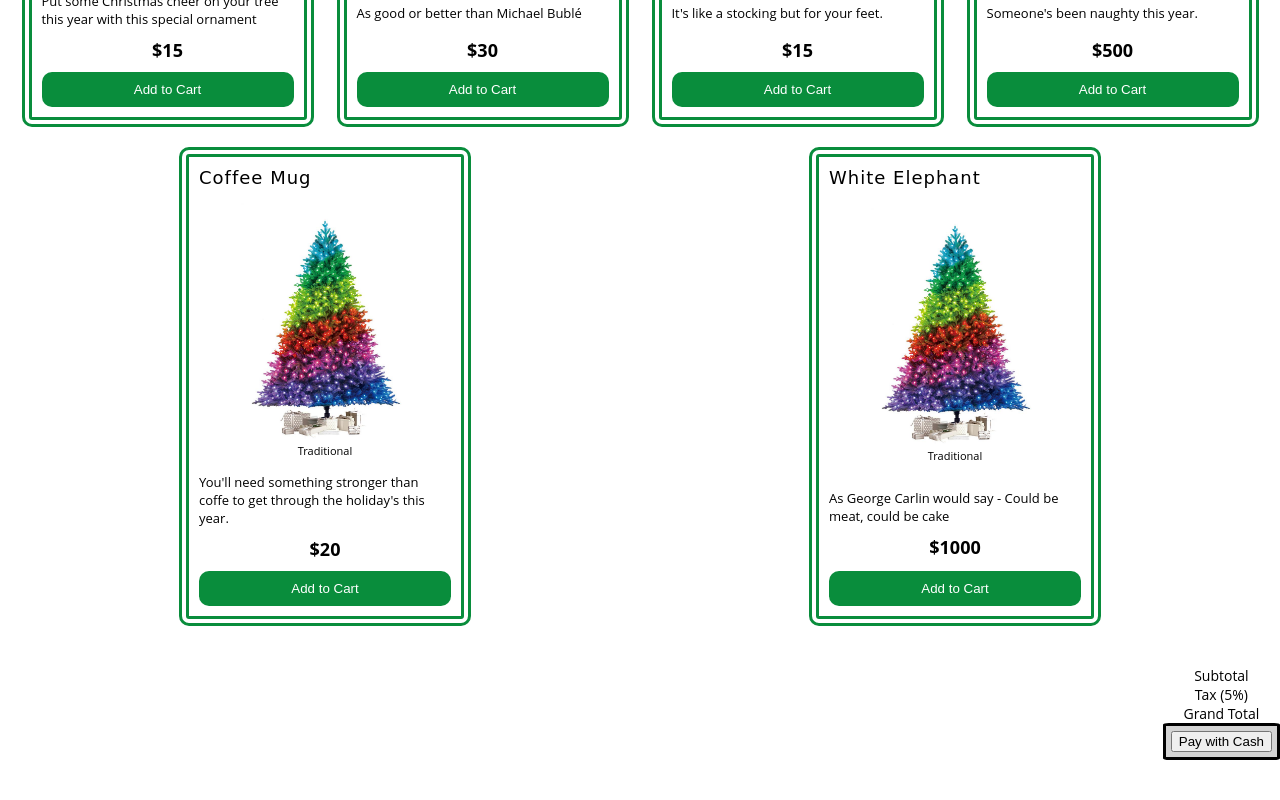
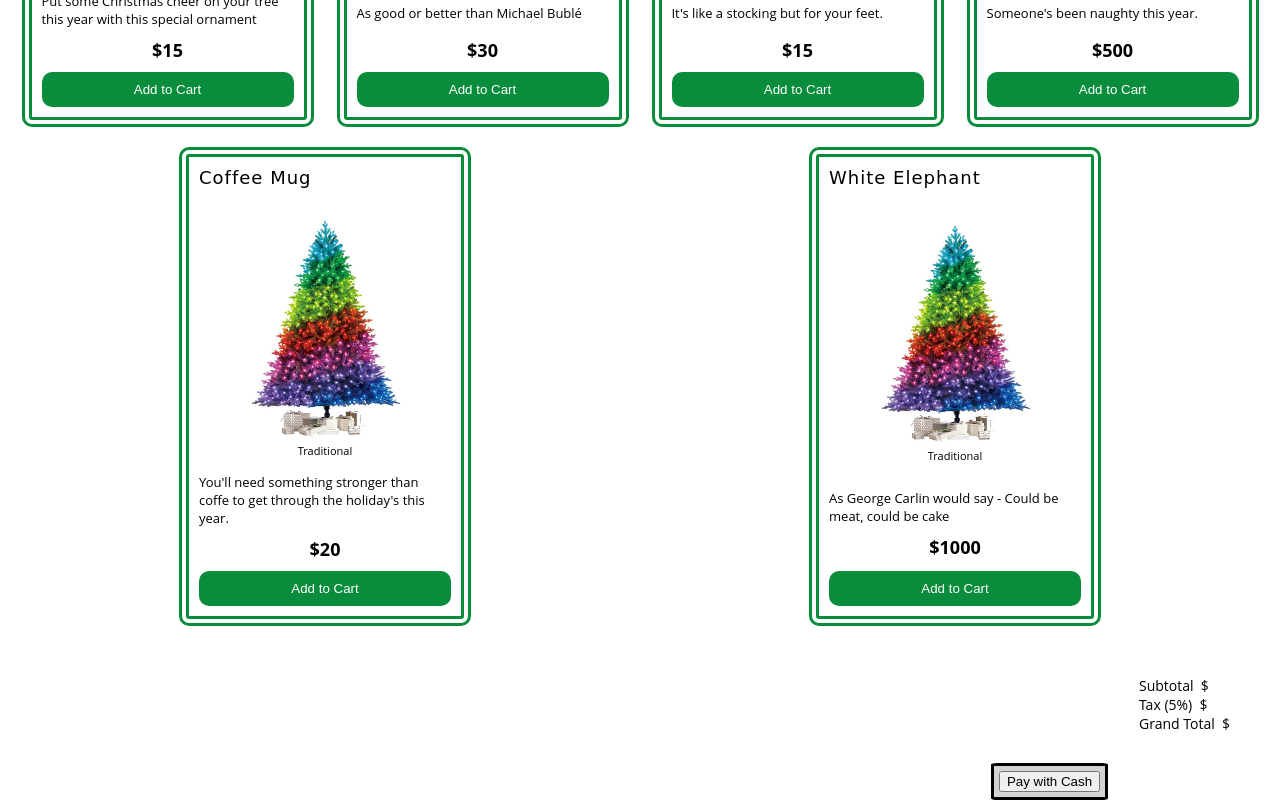
Before and after one commit to bradstory/team-5-frontend-project, a plain HTML site: page index.html in a window 1280 px wide. Shown: the part 928-1728 px from the top of the page. Before the commit the page ends 1688 px from the top, so only its background shows below. Drawn offline with Linux system fonts and the light colour scheme; a web font is replaced by a local one.

Commit message:
added $ and fixed totals positioning

```diff
--- a/index.html
+++ b/index.html
@@ -146,15 +146,15 @@
             </div>
             <div id="totals">
                 <div>
-                  <label>Subtotal</label>
+                  <label>Subtotal<span>&nbsp &#36</span></label>
                   <div class="totals-value" id="cart-subtotal"></div>
                 </div>
                 <div>
-                  <label>Tax (5%)</label>
+                  <label>Tax (5%)<span>&nbsp &#36</span></label>
                   <div class="totals-value" id="cart-tax"></div>
                 </div>
                 <div>
-                  <label>Grand Total</label>
+                  <label>Grand Total<span>&nbsp &#36</span></label>
                   <div class="totals-value" id="cart-total"></div>
                 </div>
               </div>
@@ -164,13 +164,13 @@
             <div class="pay-with-cash">
                 <button class="cash-button" onclick="showPayCash()">Pay with Cash</button>
                 <div id="cash-transaction" class="cash-transaction">
-                    <div class="subtotal">Subtotal:<div id="subtotalAmount">10</div></div>
-                    <div class="tax" id="tax">Tax:<div id="tax-total-amount"></div></div>
-                    <div class="final-total">Amount due:</div>
+                    <div class="subtotal">Subtotal: <span>&nbsp &#36</span><div id="subtotalAmount">10</div></div>
+                    <div class="tax" id="tax">Tax: <span>&nbsp &#36</span><div id="tax-total-amount"></div></div>
+                    <div class="final-total">Amount due: <span>&nbsp &#36</span></div>
                     Amount paying in cash?
                     <input type="text" id="">
                     <button class="submit">Cha-ching!</button>
-                    <p>Change due:</p>
+                    <p>Change due:<span>&nbsp &#36</span></p>
                 </div>
             </div>
             </div>
--- a/script.js
+++ b/script.js
@@ -218,6 +218,10 @@ const cart = [];
         }
         subTotal(cart);
 
+        //everything I'm working on
+        document.getElementById("subTotal").style.right = "100px";
+        // price.style.right = "100px";
+
         const shoppingCart2 = document.getElementById('cart');
         const payOptions = document.getElementById('pay-options')
         //creating and appending the element
--- a/style.css
+++ b/style.css
@@ -79,7 +79,6 @@ button:hover {
   font-size: 13px;
 }
 
-
 .card img {
   height: auto;
   width: 100%;
@@ -101,7 +100,18 @@ button:hover {
 }
 
 #totals {
-  margin-top: 20px;
+  display: flex;
+  flex-direction: column;
+  align-items: flex-start;
+  margin-right: 50px;
+  margin-left: 320px;
+  margin-top: 30px;
+  margin-bottom: 30px;
+}
+
+#totals div {
+  display: flex;
+  flex-direction: row;
 }
 
 .creditOpt {
```
Also changed, not shown: img/covid-sweater.jpg (added), img/grinch-mask.jpeg (added), img/pandemic-ornament.jpg (added), img/stockings.jpg (added), 1 other file.
